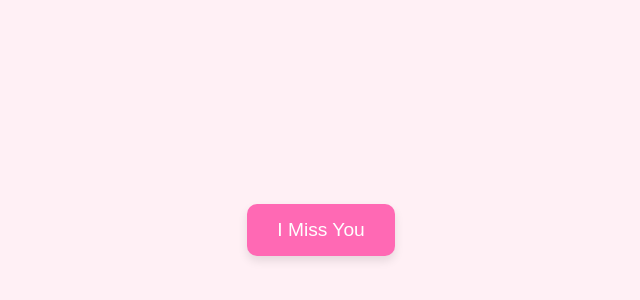
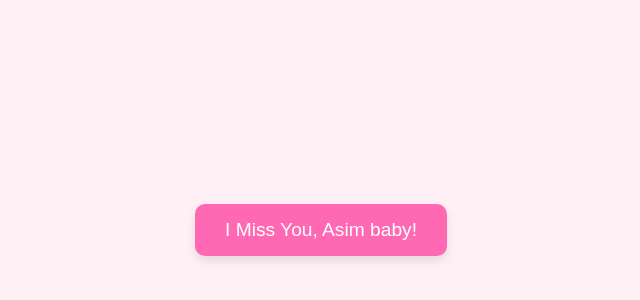
Before and after one commit to p5lak/imissu, a plain HTML site: page index.html in a window 1280 px wide. Shown: the part 178-478 px from the top of the page, without its empty margins (319-959 px from the left). Drawn offline with Linux system fonts and the light colour scheme.

Commit message:
Update index.html

```diff
--- a/index.html
+++ b/index.html
@@ -40,7 +40,7 @@
   </style>
 </head>
 <body>
-  <button onclick="sendLove()">I Miss You</button>
+  <button onclick="sendLove()">I Miss You, Asim baby!</button>
   <div id="heart" class="heart">💖</div>
 
   <script>
```
